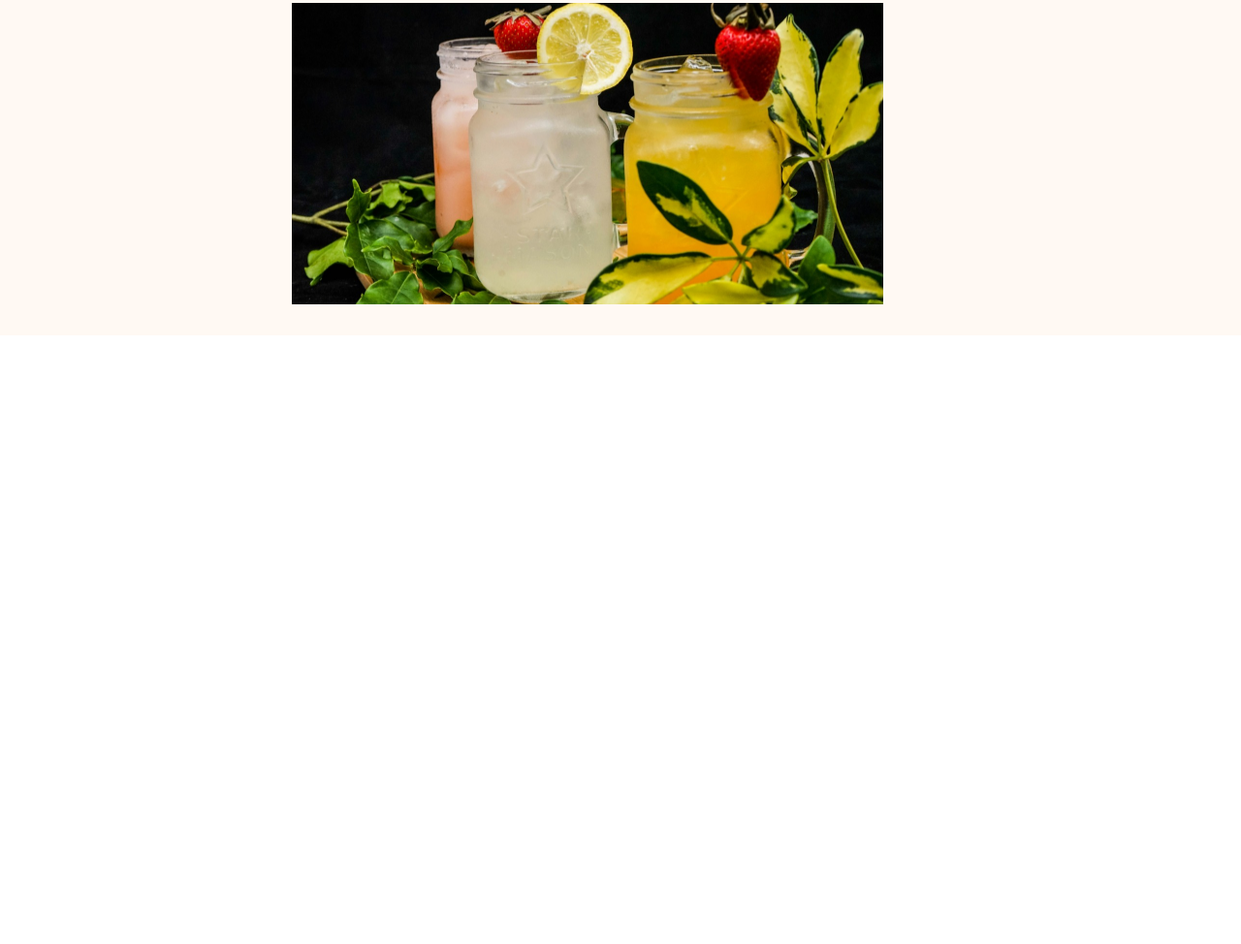
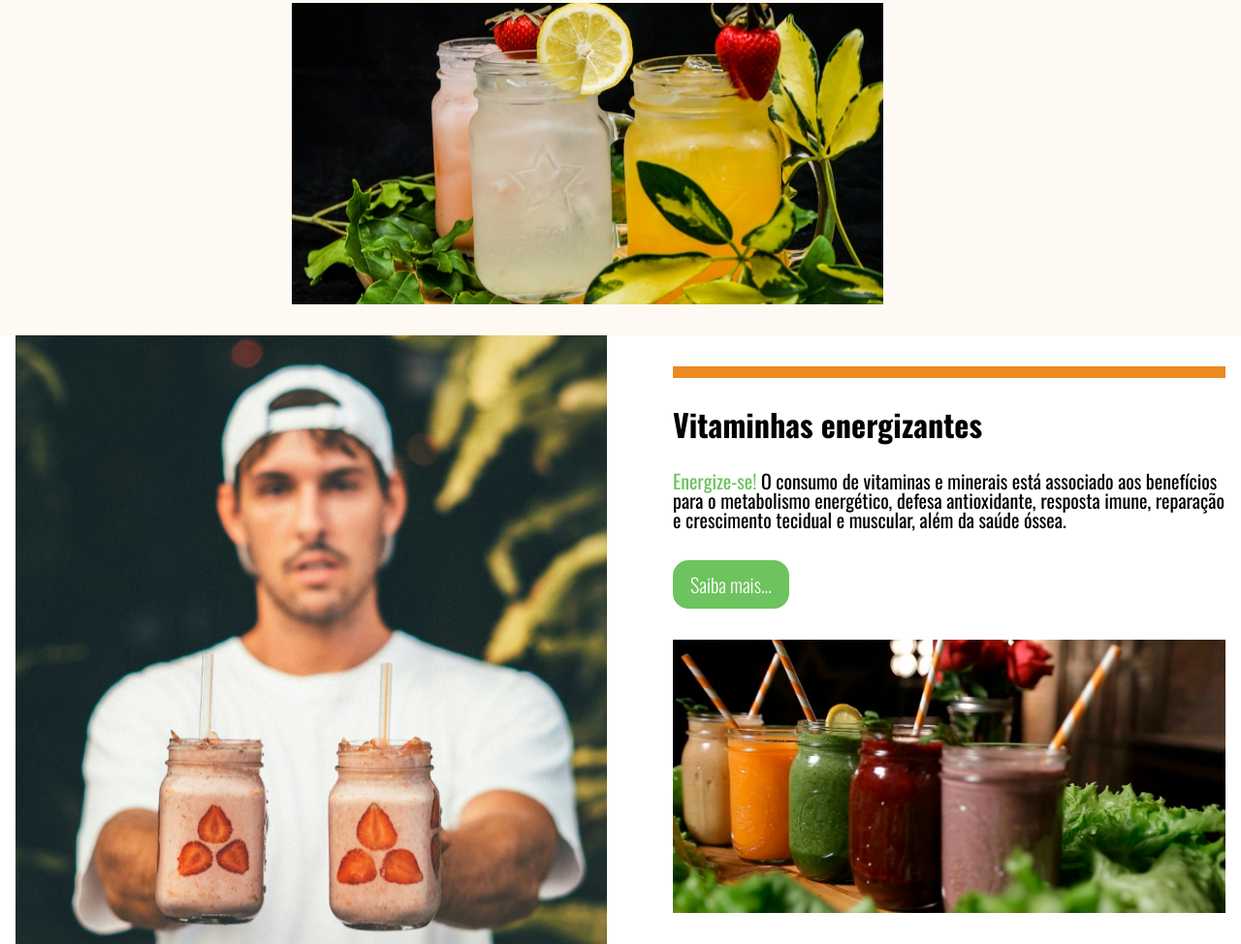
Before and after one commit to Nyckoly/JuVita, a plain HTML site: page index.html in a window 1280 px wide. Shown: the part 1384-2358 px from the top of the page at 97% size. Before the commit the page ends 1730 px from the top, so only its background shows below. Drawn offline with nearby package versions, Linux system fonts and the light colour scheme.

Commit message:
feito estrutura e estilização da sessão vitaminas.

```diff
--- a/css/style.css
+++ b/css/style.css
@@ -127,15 +127,15 @@ h3{
     align-items: flex-start;
     gap: 32px;
     border-top: 12px solid var(--verde);
-    width: clamp(320px, 100%, 610px);
     margin-top: 32px;
+    grid-column: 1/2;
+    grid-row: 1/2;
 
 }
 .img-h{
     grid-row: 2/3;
     grid-column: 1/2;
     background-image: url("../img/img-hsucos-h.png");
-    /* width: clamp(320px, 100%, 610px); */
     background-repeat: no-repeat;
     background-size: cover;
     background-position: center;
@@ -145,7 +145,8 @@ h3{
     grid-row: 1/3;
     grid-column: 2/3;
     background-image: url("../img/img-vsucos-v.png");
-    /* width: clamp(320px, 100%, 610px); */
+    width: 100%;
+    background-position: center;
     background-repeat: no-repeat;
     height: 687px;
 }
@@ -172,14 +173,59 @@ p{
     border: 2px solid var(--verde);
     background: none;
 }
-/* .img-h{
-    background: url(../img/img-hsucos-h.png);
+
+
+
+/* ESTILIZAÇÃO SECÃO - VITAMINAS */
+
+.vitaminas{
+    display: grid;
+    grid-template-columns: repeat(auto-fit, minmax(320px, 610px));
+    grid-template-rows: 1fr 1fr;
+    justify-content: center;
+    padding: 0px 16px;
+    column-gap: 68px;
+}
+.texto2{
+    display: flex;
+    padding: 32px 0px;
+    flex-direction: column;
+    align-items: flex-start;
+    gap: 32px;
+    border-top: 12px solid var(--laranja-escuro);
+    width: clamp(320px, 100%, 610px);
+    margin-top: 32px;
+    grid-column: 2/3;
+    /* grid-row: 1/2; */
+}
+.img-hv{
+    background-image: url("../img/img-hvitaminas-h.png");
+    background-repeat: no-repeat;
     background-size: cover;
+    background-position: center;
+    margin-bottom: 32px;
+    grid-column: 2/3;
+    /* grid-row: 2/3; */
+}
+.img-vv{
+    grid-row: 1/3;
+    grid-column: 1/2;
+    background-image: url("../img/img-vvitaminas-v.png");
     background-repeat: no-repeat;
-
+    background-position: center;
+    background-size: cover;
+    max-height: 687px;
 }
-.lado-dir{
-    background: url(../img/img-vsucos-v.png);
-    background-size: cover;
-    background-repeat: no-repeat;
-} */
+.btn2{
+    display: flex;
+    padding: 8px 16px;
+    justify-content: center;
+    align-items: center;
+    border-radius: 16px;
+    color: var(--branco);
+    font-family: Oswald;
+    font-size: 20px;
+    font-weight: 300;
+    border: 2px solid var(--verde);
+    background: var(--verde);
+}
--- a/index.html
+++ b/index.html
@@ -46,7 +46,15 @@
                 <div class="img-v">
                 </div>
             </section>
-
+            <section class="vitaminas">
+                <div class="texto2">
+                    <h2>Vitaminhas energizantes</h2>
+                    <p><span class="destaque">Energize-se!</span> O consumo de vitaminas e minerais está associado aos benefícios para o metabolismo energético, defesa antioxidante, resposta imune, reparação e crescimento tecidual e muscular, além da saúde óssea.</p>
+                    <button class="btn2">Saiba mais...</button>
+                </div>
+                <div class="img-hv"></div>
+                <div class="img-vv"></div>
+            </section>
         </main>
         <footer></footer>
         <script src="https://kit.fontawesome.com/b8bf04cdf7.js" crossorigin="anonymous"></script>
```
